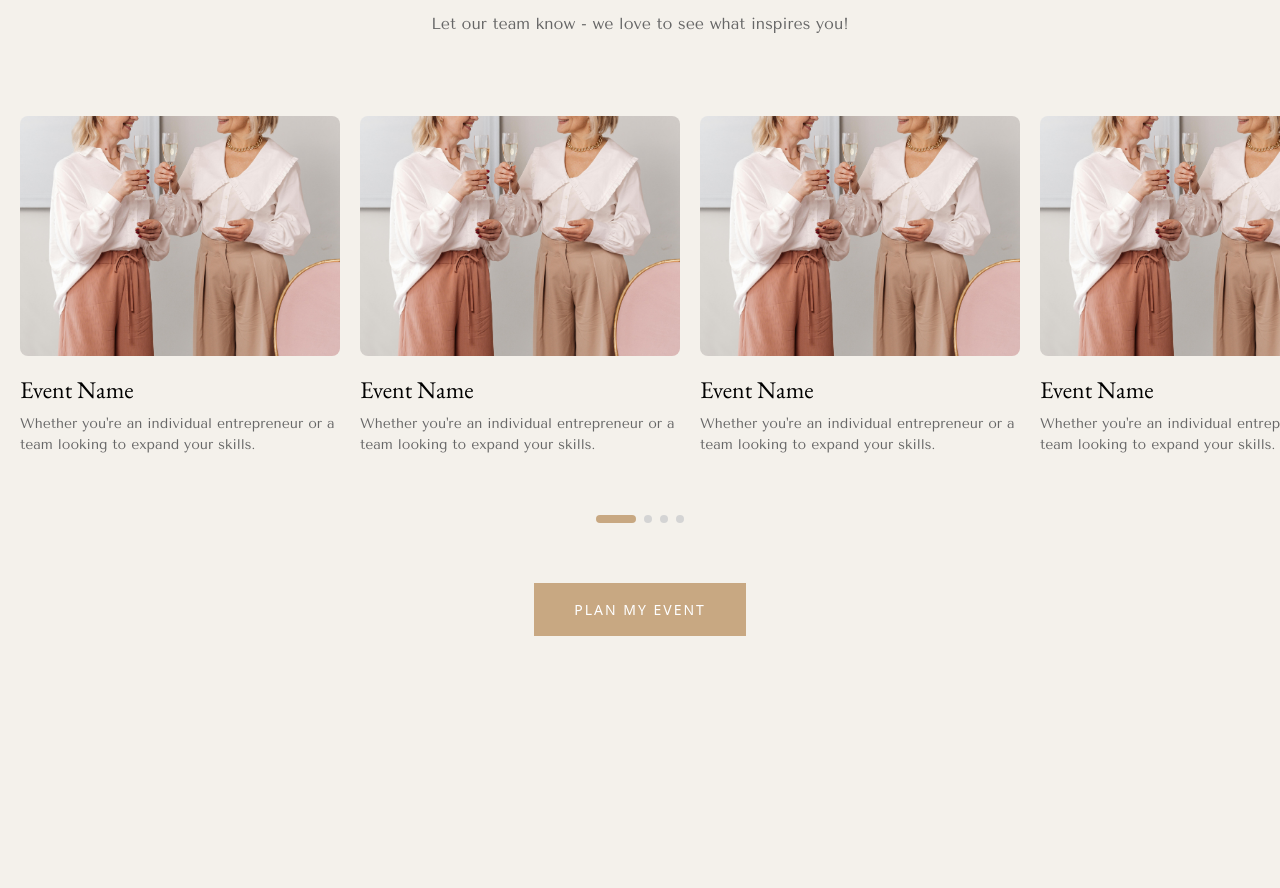
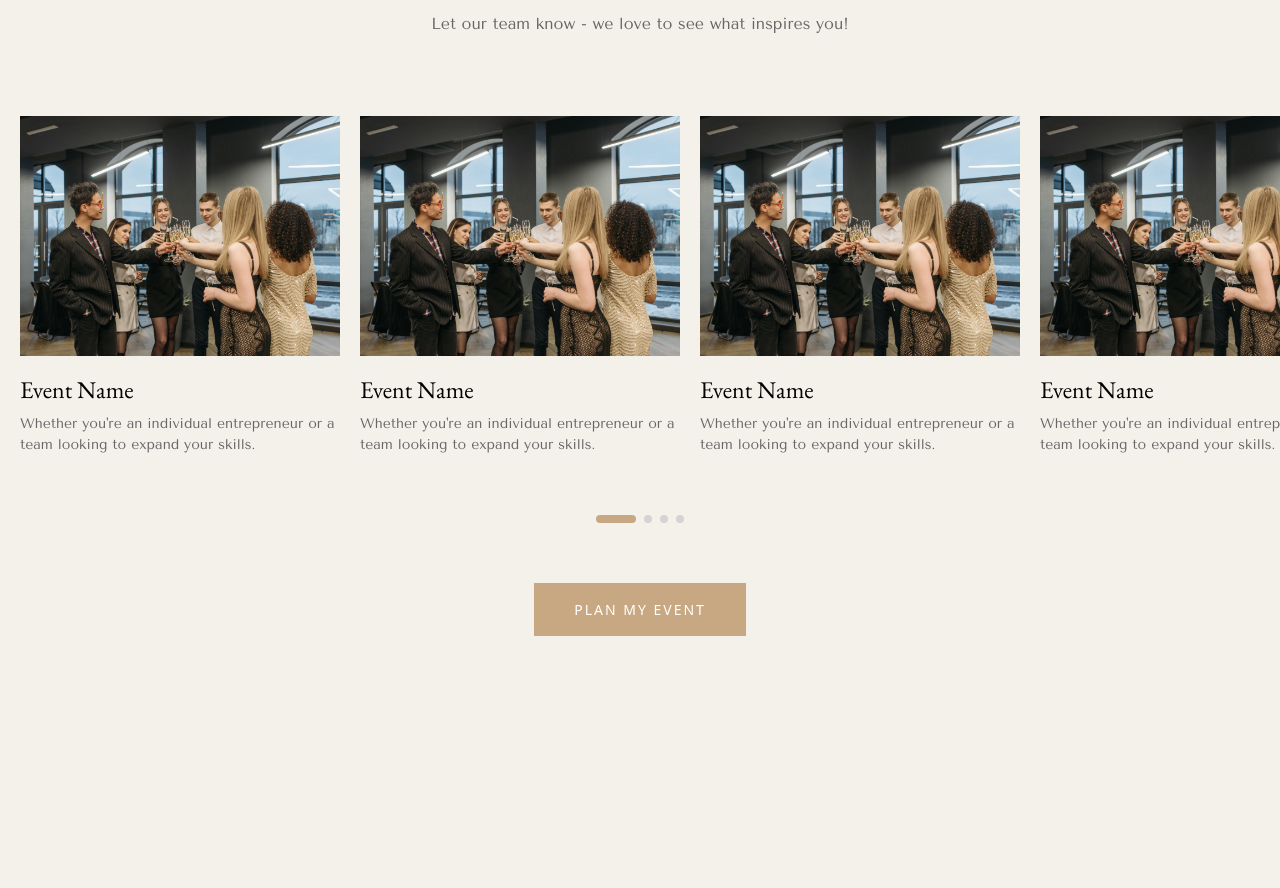
Before and after one commit to saliftankoano/goldenbond, a Next.js app: page /private-party in a window 1280 px wide. Shown: the part 1756-2644 px from the top of the page. Built offline with nearby package versions, Linux system fonts and the light colour scheme.

Commit message:
add image

```diff
--- a/app/private-party/components/PastEvents.tsx
+++ b/app/private-party/components/PastEvents.tsx
@@ -8,31 +8,31 @@ export default function PastEvents() {
       title: "Event Name",
       description:
         "Whether you're an individual entrepreneur or a team looking to expand your skills.",
-      image: "/images/private-party/hero.jpg",
+      image: "/images/corporate/event1.jpg",
     },
     {
       title: "Event Name",
       description:
         "Whether you're an individual entrepreneur or a team looking to expand your skills.",
-      image: "/images/private-party/hero.jpg",
+      image: "/images/corporate/event1.jpg",
     },
     {
       title: "Event Name",
       description:
         "Whether you're an individual entrepreneur or a team looking to expand your skills.",
-      image: "/images/private-party/hero.jpg",
+      image: "/images/corporate/event1.jpg",
     },
     {
       title: "Event Name",
       description:
         "Whether you're an individual entrepreneur or a team looking to expand your skills.",
-      image: "/images/private-party/hero.jpg",
+      image: "/images/corporate/event1.jpg",
     },
     {
       title: "Event Name",
       description:
         "Whether you're an individual entrepreneur or a team looking to expand your skills.",
-      image: "/images/private-party/hero.jpg",
+      image: "/images/corporate/event1.jpg",
     },
   ];
 
@@ -54,7 +54,7 @@ export default function PastEvents() {
           {pastEvents.map((event, index) => (
             <div key={index} className="flex flex-col w-[320px] flex-shrink-0">
               {/* Event Image */}
-              <div className="w-[320px] h-[240px] relative mb-[20px] rounded-[8px] overflow-hidden">
+              <div className="w-[320px] h-[240px] relative mb-[20px] overflow-hidden">
                 <Image
                   src={event.image}
                   alt={event.title}
```
